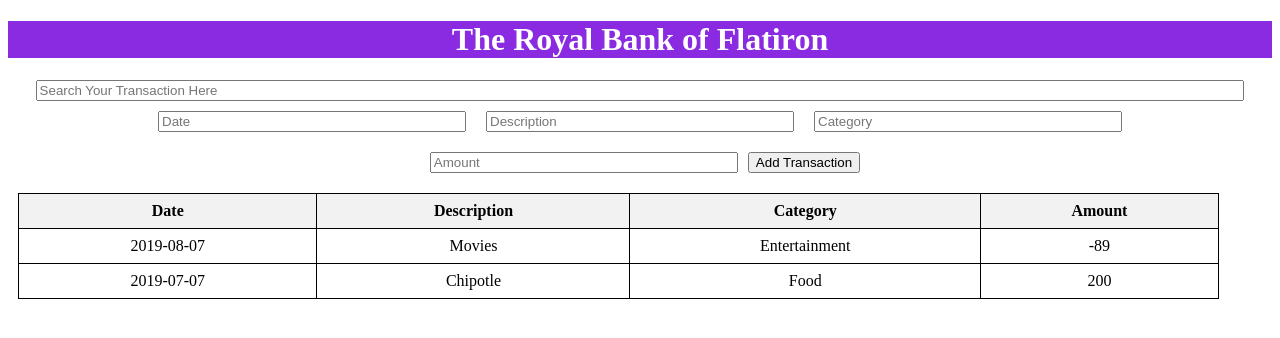
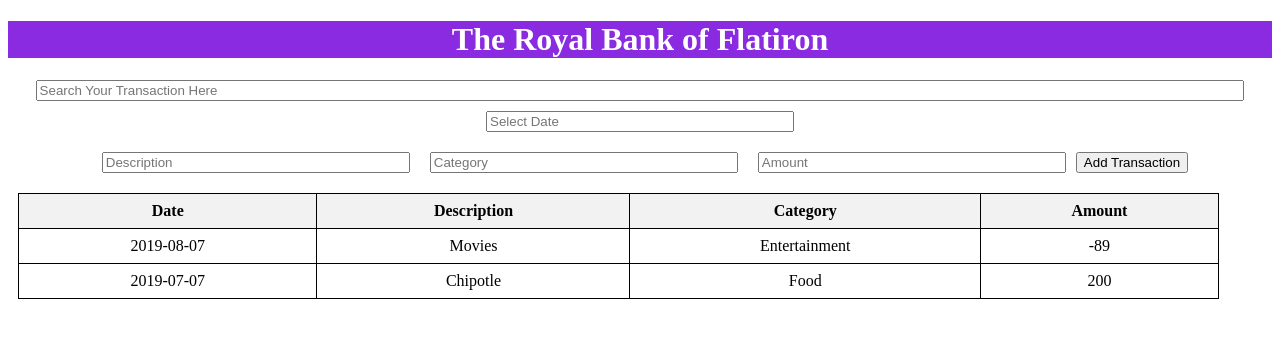
Before and after one commit to JeropLinet/Phase2-WK1-, a React (Create React App) app: page / in a window 1280 px wide. Shown: the top 338 px of the page. Built offline with nearby package versions, Linux system fonts and the light colour scheme.

Commit message:
calender rendering

```diff
--- a/src/App.css
+++ b/src/App.css
@@ -36,3 +36,15 @@
     transform: rotate(360deg);
   }
 }
+.custom-datepicker {
+  display: inline-block;
+  width: 150px;
+}
+
+.react-datepicker-wrapper {
+  width: 100%;
+}
+
+.react-datepicker-popper {
+  z-index: 9999;
+}
--- a/src/App.js
+++ b/src/App.js
@@ -1,34 +1,39 @@
 import { useState } from 'react';
 import logo from './logo.svg';
 import './App.css';
-import './index.css'
+import './index.css';
 import Transaction from './transactions';
+import DatePicker from 'react-datepicker'; // Import React-Datepicker
+import 'react-datepicker/dist/react-datepicker.css';
 
 function App() {
     //a state is an object that represents the data that the component should keep track off
     //useState manages the state of components
     // calling usestate returns the value of the current state and allows the user to update the state
-    const[date,setDate]=useState('')
+
     const[description,setDescription]=useState('')
     const[category,setCategory]=useState('')
     const[amount,setAmount]=useState('')
     const[transactions,setTransactions]=useState([]) //this makes sure that the transactions are always an array
     const[searchTransactions, setSearchTransactions] = useState('')
-
+    const [selectedDate, setSelectedDate] = useState(null)
 
     //adding eventhandlers to handle change in the input
     //e.target.value access the value of the input fielld
-    const handleDateChange=(e)=>setDate(e.target.value)
+
     const handleDescriptionChange=(e)=>setDescription(e.target.value)
     const handleCategoryChange=(e)=>setCategory(e.target.value)
     const handleAmountChange=(e)=>setAmount(e.target.value)
     const handleSearchChange = (e) => setSearchTransactions(e.target.value);
+    const handleDateChange = (date) => {
+      setSelectedDate(date);
+    };
 
    //adding transactions to the table
     const addTransaction = () => {
-    const newTransaction = { date, description, category, amount } //creates a new transaction
+    const newTransaction = { selectedDate, description, category, amount } //creates a new transaction
     setTransactions([...transactions, newTransaction]) //spread operator enables creation of a new array with the existing transaction plus the new one
-    setDate('')
+
     setDescription('')
     setCategory('')
     setAmount('')
@@ -61,12 +66,18 @@ const allTransactions = [...transactions, // Adds transactions
             </div>
 
             <div className='addTransaction'>
-              <input
-               type='text'
-               placeholder='Date'
-               value={date}
-               onChange={handleDateChange}
-              />
+
+                     <DatePicker
+                     selected={selectedDate}
+                     onChange={handleDateChange}
+                     dateFormat="yyyy-MM-dd" // Date format
+                     showMonthDropdown // Show dropdown to select month
+                     showYearDropdown // Show dropdown to select year
+                     scrollableYearDropdown // Enable scrolling in year dropdown
+                     yearDropdownItemNumber={15} // Number of years displayed in the dropdown
+                     placeholderText="Select Date" // Placeholder text for the input field
+                    />
+
 
               <input
                 type='text'
```
